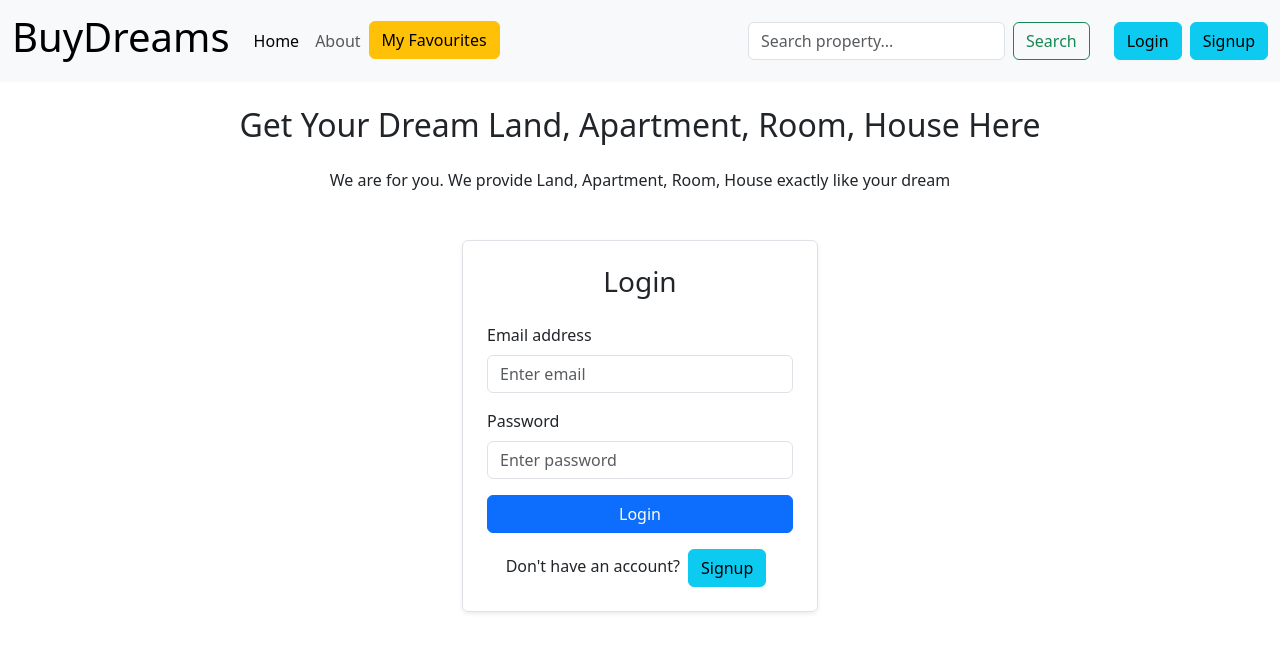
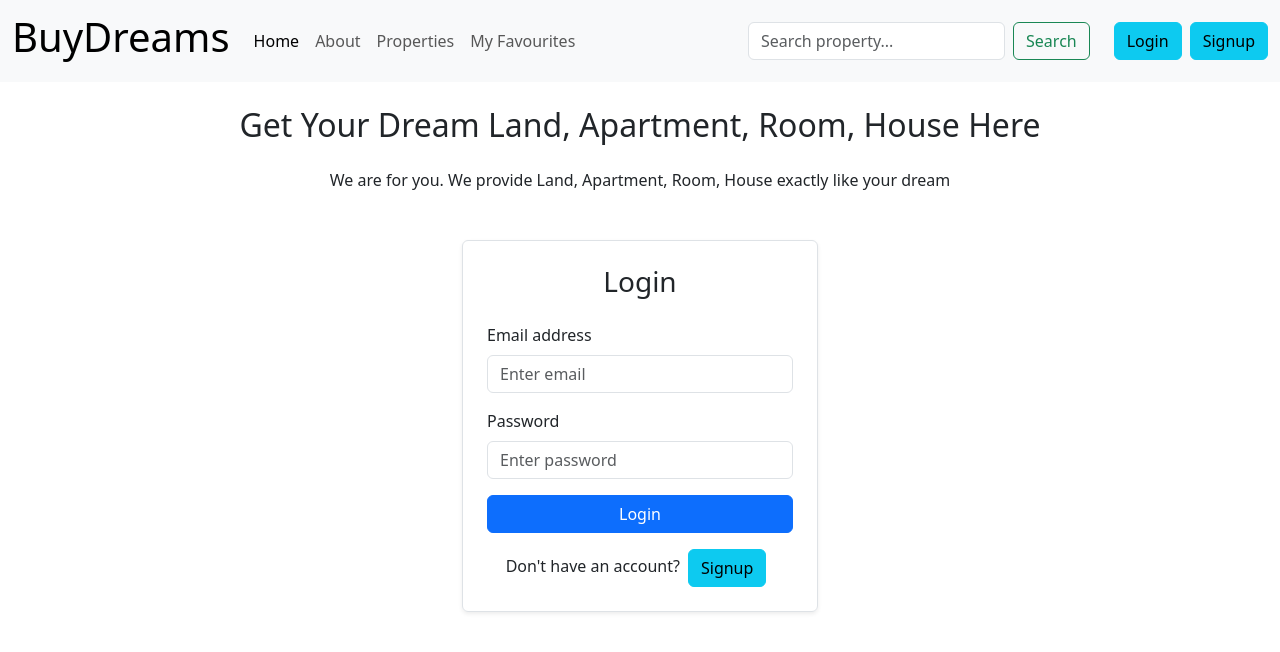
Before and after one commit to surajchy3540/buydreams, a React (Create React App) app in the folder frontend/: page / in a window 1280 px wide. Shown: the top 652 px of the page. Built offline with nearby package versions, Linux system fonts and the light colour scheme.

Commit message:
adding properties in navbar

```diff
--- a/frontend/src/components/Navbar.js
+++ b/frontend/src/components/Navbar.js
@@ -89,7 +89,12 @@ const Navbar = () => {
               </Link>
             </li>
             <li className="nav-item">
-              <Link to="/favourites" className="btn btn-warning">
+              <Link className="nav-link" to="/properties">
+                Properties
+              </Link>
+            </li>
+            <li className="nav-item">
+              <Link className="nav-link" to="/favourites">
                 My Favourites
               </Link>
             </li>
```
